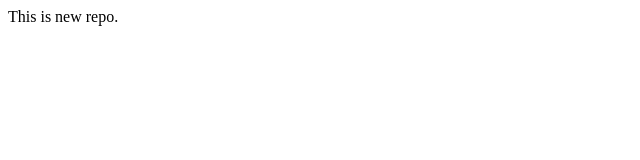
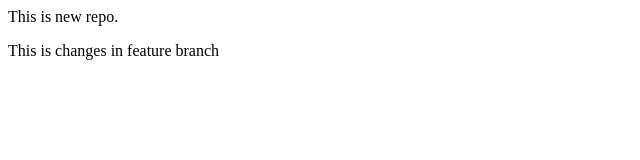
Before and after one commit to arvindkmr382/Localrepo, a plain HTML site: page index.html in a window 1280 px wide. Shown: the whole page, without its empty margins (0-640 px from the left). Drawn offline with Linux system fonts and the light colour scheme.

Commit message:
changes in feature branch

```diff
--- a/index.html
+++ b/index.html
@@ -1 +1,2 @@
 <p>This is new repo.</p>
+<p>This is changes in feature branch</p>
```
